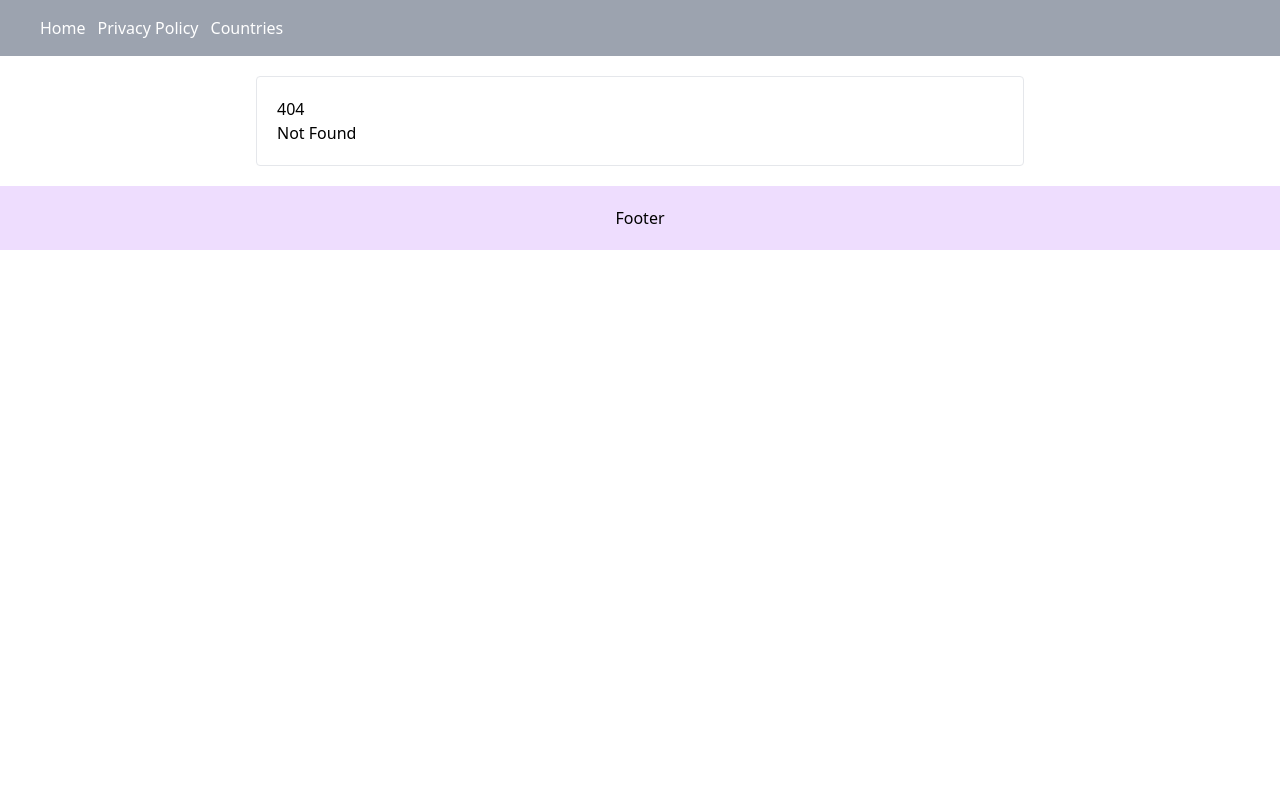
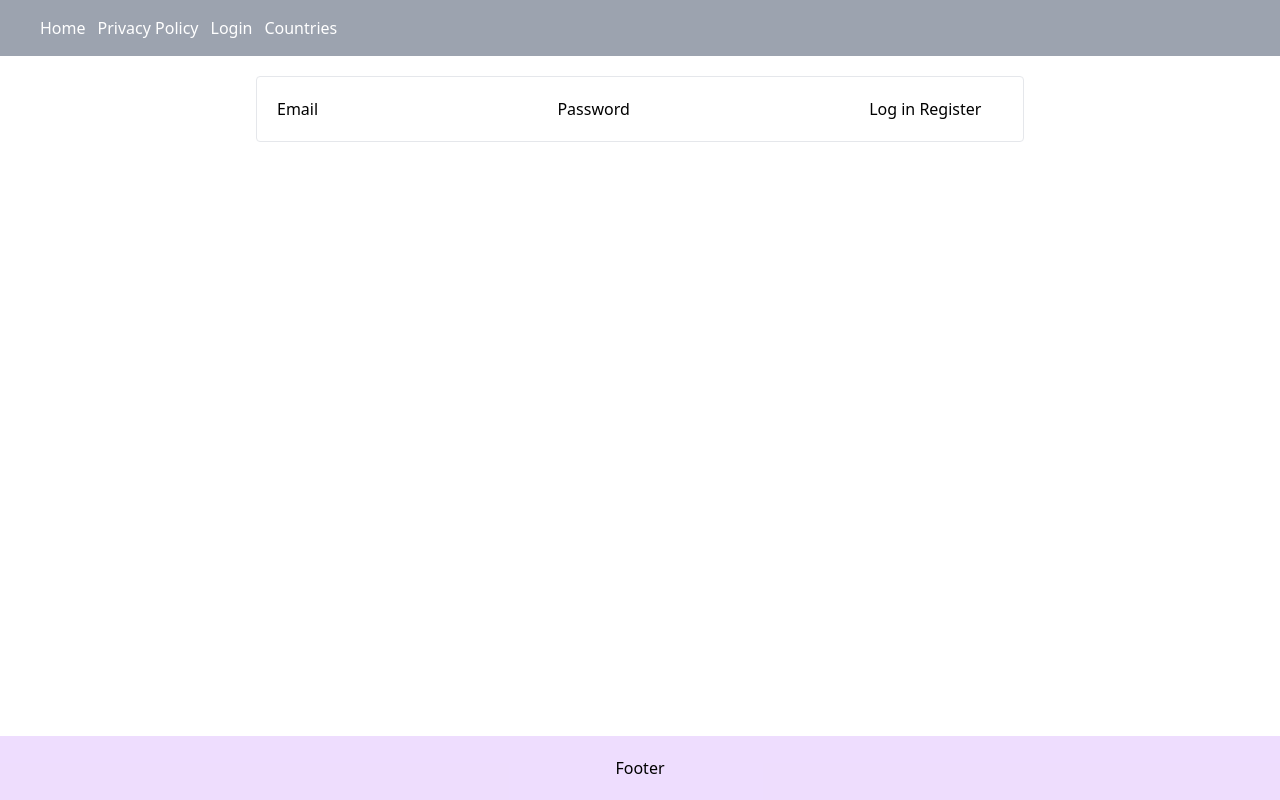
Before and after one commit to sismotur/inventrip-demo-svelte, a SvelteKit app: page /login in a window 1280 px wide. Before the commit this address had no page. Built offline with nearby package versions, Linux system fonts and the light colour scheme; no server answers.

Commit message:
Add demo login

```diff
--- a/src/routes/+layout.svelte
+++ b/src/routes/+layout.svelte
@@ -7,6 +7,7 @@
     <ul class="flex justify-left gap-3 mx-10">
       <li><a href="/">Home</a></li>
       <li><a href="/privacy-policy">Privacy Policy</a></li>
+      <li><a href="/login">Login</a></li>
       <li><a href="/countries/france">Countries</a></li>
     </ul>
   </nav>
@@ -16,6 +17,8 @@
   <slot />
 </div>
 
-<footer class="bg-purple-500/20 border-purple-600 py-5 text-center">
+<footer
+  class="bg-purple-500/20 dark:bg-slate-900 dark:text-cyan-100 py-5 text-center absolute inset-x-0 bottom-0"
+>
   Footer
 </footer>
--- /dev/null
+++ b/src/routes/login/+page.server.js
@@ -0,0 +1,27 @@
+/** @type {import('./$types').PageServerLoad} */
+export async function load({ cookies }) {
+  // const user = await db.getUserFromSession(cookies.get("sessionid"));
+  const sessionid = cookies.get('sessionid')
+  console.log(`session: ${sessionid}`)
+  const user = { name: "fsanti", id: 73 }
+  return { user };
+}
+
+/** @type {import('./$types').Actions} */
+export const actions = {
+  login: async ({ cookies, request }) => {
+    const data = await request.formData();
+    const email = data.get("email");
+    const password = data.get("password");
+    console.log(`email: ${email}, password: ${password}`);
+    // const user = await db.getUser(email);
+    const user = 73;
+    // cookies.set("sessionid", await db.createSession(user));
+    cookies.set("sessionid", 123);
+
+    return { success: true };
+  },
+  register: async (event) => {
+    // TODO register the user
+  },
+};
--- /dev/null
+++ b/src/routes/login/+page.svelte
@@ -0,0 +1,26 @@
+<script>
+	/** @type {import('./$types').PageData} */
+	export let data;
+
+	/** @type {import('./$types').ActionData} */
+	export let form;
+</script>
+
+<form method="POST" action="?/login">
+  <label>
+    Email
+    <input name="email" type="email" />
+  </label>
+  <label>
+    Password
+    <input name="password" type="password" />
+  </label>
+  <button>Log in</button>
+  <button formaction="?/register">Register</button>
+</form>
+
+{#if form?.success}
+	<!-- this message is ephemeral; it exists because the page was rendered in
+		   response to a form submission. it will vanish if the user reloads -->
+	<p>Successfully logged in! Welcome back, {data.user.name}</p>
+{/if}
```
